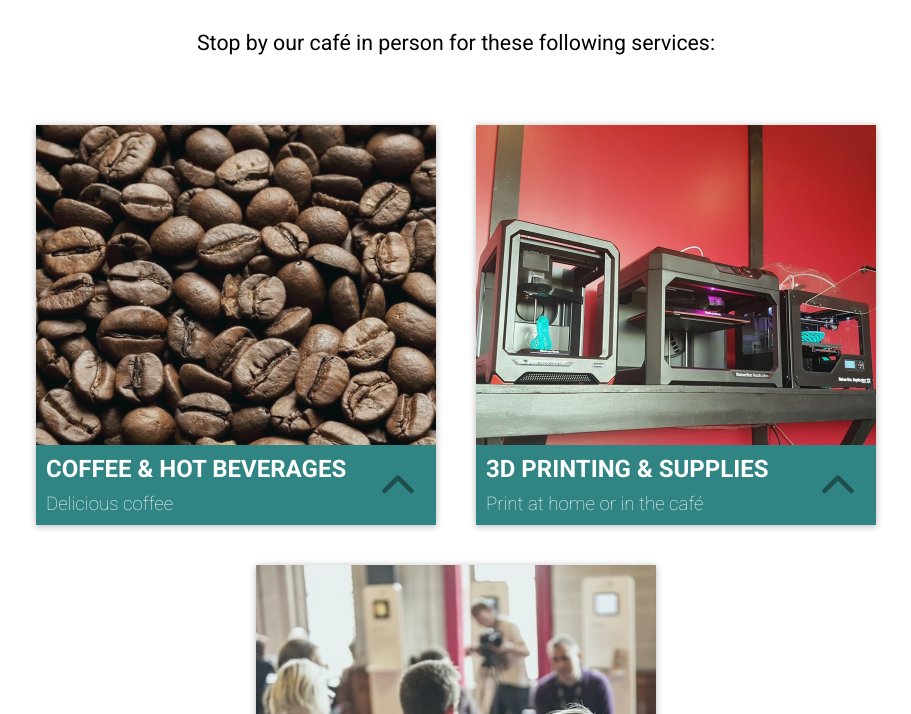
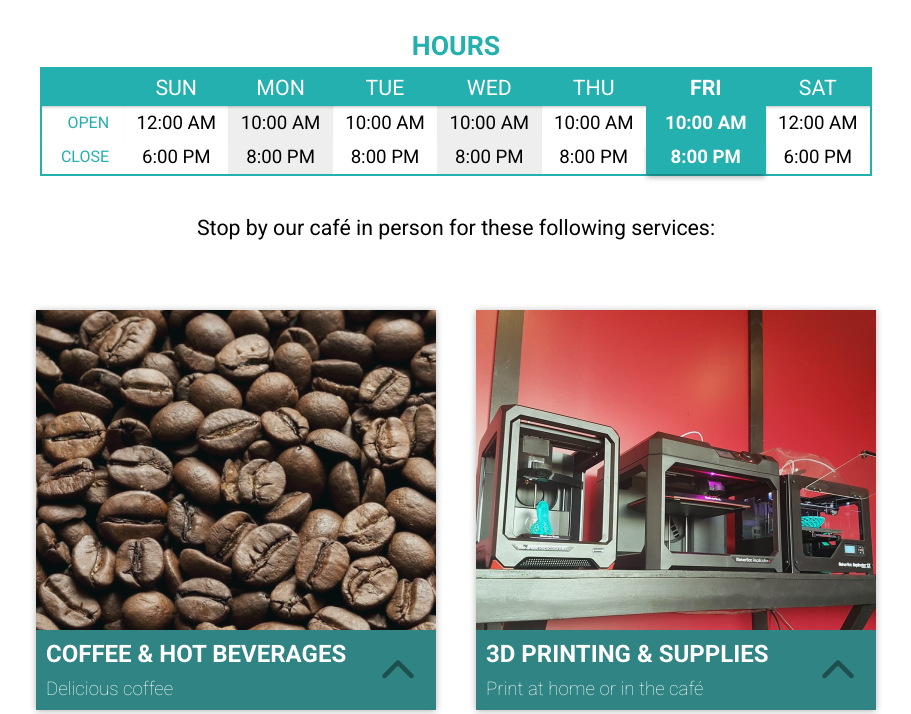
Before and after one commit to Createcafe3d/CreateCafe.ca, a PHP site: template cc3d/pages/home.php in a window 1280 px wide. Shown: the part 663-1377 px from the top of the page, without its empty margins (184-1095 px from the left). Run offline with PHP 8.4, Linux system fonts and the light colour scheme; the template is opened without the code that fills it, so the values that code supplies are empty; some libraries are stand-ins or nearby versions.

Commit message:
Add hours of operation to homepage

```diff
--- a/cc3d/css/main.css
+++ b/cc3d/css/main.css
@@ -561,7 +561,8 @@ a.button {
   margin-top: 70px; }
 
 .section {
-  margin: 50px 0 100px 0; }
+  margin: 50px 0 100px 0;
+  /* Hours Table */ }
   .section h1 {
     font-family: "Code";
     font-weight: 800;
@@ -581,6 +582,54 @@ a.button {
       width: 200px;
       margin: 20px auto;
       text-align: center; }
+  .section .hours {
+    text-align: center;
+    margin: 20px auto; }
+    .section .hours h2 {
+      font-size: 20pt;
+      margin: 5px;
+      text-transform: uppercase;
+      color: #23b0af; }
+    .section .hours table {
+      width: 100%;
+      border-spacing: 0;
+      border: 2px solid #23b0af; }
+      .section .hours table thead th {
+        color: #ffffff;
+        background-color: #23b0af;
+        text-transform: uppercase;
+        font-weight: 400; }
+      .section .hours table thead th.today {
+        background-color: #23b0af;
+        color: #ffffff;
+        font-weight: 800;
+        border: 5px solid #23b0af; }
+      .section .hours table tbody tr td {
+        font-size: 14pt; }
+      .section .hours table tbody tr td.today {
+        background-color: #23b0af;
+        color: #ffffff;
+        border: 5px solid #23b0af; }
+      .section .hours table tbody tr td:nth-child(odd) {
+        background-color: #eeeeee; }
+      .section .hours table tbody tr td:first-child {
+        background-color: #ffffff;
+        color: #23b0af;
+        font-size: 12pt;
+        text-transform: uppercase;
+        text-align: right;
+        padding-right: 15px;
+        box-sizing: border-box; }
+      .section .hours table tbody tr td.today {
+        background-color: #23b0af;
+        color: #ffffff;
+        font-weight: 800;
+        border: 5px solid #23b0af;
+        box-shadow: 0 5px 5px -1px rgba(0, 0, 0, 0.25); }
+      .section .hours table tbody tr:nth-child(1) td {
+        box-shadow: inset 0px 3px 3px -2px rgba(0, 0, 0, 0.25); }
+      .section .hours table tbody tr:nth-child(1) td.today {
+        box-shadow: none; }
 
 .grey-bg {
   background-color: #eeeeee;
--- a/cc3d/css/main.scss
+++ b/cc3d/css/main.scss
@@ -120,6 +120,75 @@ a.button {
 			text-align: center;
 		}
 	}
+	/* Hours Table */
+	.hours {
+		text-align: center;
+		margin: 20px auto;
+		h2 {
+			font-size: 20pt;
+			margin: 5px;
+			text-transform: uppercase;
+			color: $create-teal;
+		}
+		table {
+			width: 100%;
+			border-spacing: 0;
+			border: 2px solid $create-teal;
+			$shadow: 0px 3px 3px -2px rgba(0,0,0,0.25);
+			thead {
+				th {
+					color: $ice-white;
+					background-color: $create-teal;
+					text-transform: uppercase;
+					font-weight: 400;
+				}
+				th.today {
+					background-color: $create-teal;
+					color: $ice-white;
+					font-weight: 800;
+					border: 5px solid $create-teal;
+				}
+			}
+			tbody {
+				tr {
+					td {
+						font-size: 14pt;
+					}
+					td.today {
+						background-color: $create-teal;
+						color: $ice-white;
+						border: 5px solid $create-teal;
+					}
+					td:nth-child(odd) {
+						background-color: $very-light-grey;
+					}
+					td:first-child {
+						background-color: $ice-white;
+						color: $create-teal;
+						font-size: 12pt;
+						text-transform: uppercase;
+						text-align: right;
+						padding-right: 15px;
+						box-sizing: border-box;
+					}
+					td.today {
+						background-color: $create-teal;
+						color: $ice-white;
+						font-weight: 800;
+						border: 5px solid $create-teal;
+						box-shadow: 0 5px 5px -1px rgba(0,0,0,0.25);
+					}
+				}
+				tr:nth-child(1) {
+					td {box-shadow: inset $shadow;}
+					td.today {
+						box-shadow: none;
+					}
+				}
+			}
+		}
+	}
+
 }
 
 .grey-bg {
--- a/cc3d/pages/home.php
+++ b/cc3d/pages/home.php
@@ -14,6 +14,99 @@
 <div class="section">
 
 <h1>On <b>Location</b></h1>
+<div class="textblock hours">
+  <h2>Hours</h2>
+  <table id="hours-table">
+    <thead>
+      <tr>
+        <th>
+          &nbsp;
+        </th>
+        <th>
+          SUN
+        </th>
+        <th>
+          MON
+        </th>
+        <th>
+          TUE
+        </th>
+        <th>
+          WED
+        </th>
+        <th>
+          THU
+        </th>
+        <th>
+          FRI
+        </th>
+        <th>
+          SAT
+        </th>
+      </tr>
+    </thead>
+    <tbody>
+      <tr>
+        <td>
+          Open
+        </td>
+        <td>
+          12:00 AM
+        </td>
+        <td>
+          10:00 AM
+        </td>
+        <td>
+          10:00 AM
+        </td>
+        <td>
+          10:00 AM
+        </td>
+        <td>
+          10:00 AM
+        </td>
+        <td>
+          10:00 AM
+        </td>
+        <td>
+          12:00 AM
+        </td>
+      </tr>
+      <tr>
+        <td>
+          Close
+        </td>
+        <td>
+          6:00 PM
+        </td>
+        <td>
+          8:00 PM
+        </td>
+        <td>
+          8:00 PM
+        </td>
+        <td>
+          8:00 PM
+        </td>
+        <td>
+          8:00 PM
+        </td>
+        <td>
+          8:00 PM
+        </td>
+        <td>
+          6:00 PM
+        </td>
+      </tr>
+    </tbody>
+  </table>
+  <script type="text/javascript">
+    var today = new Date().getDay();
+    $("#hours-table tr th:nth-child(" + (today + 2) + ")").addClass("today");
+    $("#hours-table tr td:nth-child(" + (today + 2) + ")").addClass("today");
+  </script>
+</div>
+<br />
 <div class="textblock"><center>
   Stop by our caf&eacute; in person for these following services:
 </center><br /><br /></div>
--- /dev/null
+++ b/cc3d/testbed.php
@@ -0,0 +1,4 @@
+<?php
+require( './shop/wp-load.php' );
+echo do_shortcode('[contact-form-7 id="254" title="Contact Us"]');
+?>
```
